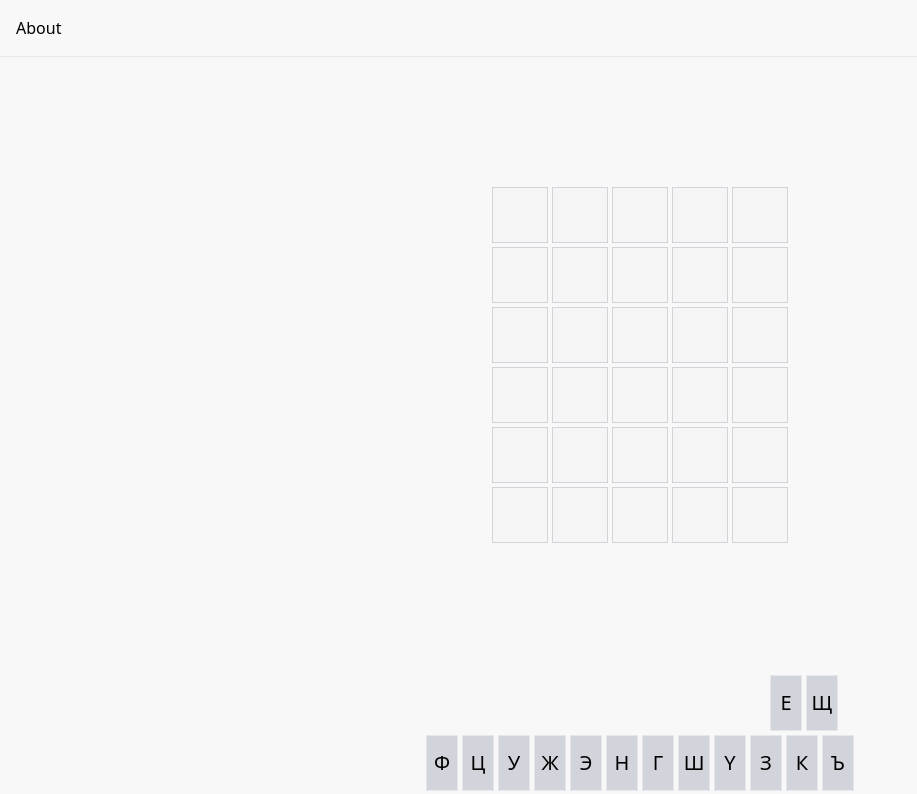
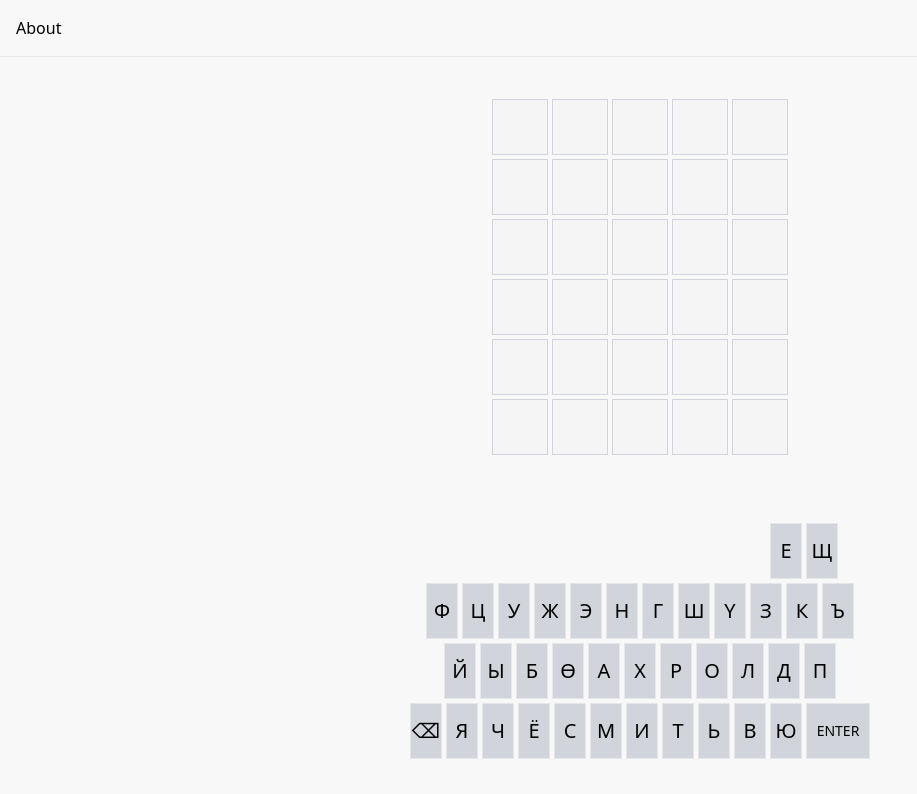
Before and after one commit to telmenb/usegle, a SvelteKit app: page / in a window 1280 px wide. Shown: the top 794 px of the page, without its empty margins (0-917 px from the left). Built offline with nearby package versions, Linux system fonts and the light colour scheme.

Commit message:
fix appearance on smaller screens; minor color tweaks

```diff
--- a/src/routes/App.svelte
+++ b/src/routes/App.svelte
@@ -4,9 +4,9 @@
 
 	const WORD_LENGTH = 5;
 	const ANSWER = "хамаг";
-	const CORRECT = "bg-green-300";
+	const CORRECT = "bg-green-500";
 	const INCORRECT = "bg-gray-500";
-	const PARTIAL = "bg-yellow-300";
+	const PARTIAL = "bg-yellow-500";
 	const INACTIVE = "bg-gray-300";
 
 	let board = $state(new Array(WORD_LENGTH + 1).fill('').map((_) => new Array(WORD_LENGTH).fill('')));
@@ -89,6 +89,7 @@
 		if (bgColor === PARTIAL) {
 			if (!element?.classList.contains(CORRECT)) {
 				element?.classList.add(PARTIAL);
+				element?.classList.add("text-white");
 			}
 			return;
 		}
@@ -96,6 +97,7 @@
 		element?.classList.remove(PARTIAL);
 		element?.classList.remove(INCORRECT);
 		element?.classList.add(bgColor);
+		element?.classList.add("text-white");
 	}
 </script>
 
@@ -105,5 +107,3 @@
 
 <Board {board} />
 <Keyboard {keyClicked} />
-
-<h1 class="mt-24 text-3xl font-bold">Welcome to Usegle! ⌨️ 🚀</h1>
--- a/src/routes/Board.svelte
+++ b/src/routes/Board.svelte
@@ -2,7 +2,7 @@
 	let { board } = $props();
 </script>
 
-<div class="my-32 flex flex-col items-center">
+<div class="mt-auto mb-16 flex flex-col items-center">
 	{#each board as row, i}
 		<div class="flex">
 			{#each row as cell, j}
--- a/src/routes/Keyboard.svelte
+++ b/src/routes/Keyboard.svelte
@@ -26,7 +26,7 @@
 </script>
 
 <!-- TODO: Use media queries to make keys smaller on smaller screens -->
-<div class="flex flex-col items-center">
+<div class="flex flex-col mb-auto items-center">
 	{#each keys as row, i}
 		<div class="flex {i === 0 ? 'ml-auto pr-8' : ''}">
 			{#if i === keys.length - 1}
```
